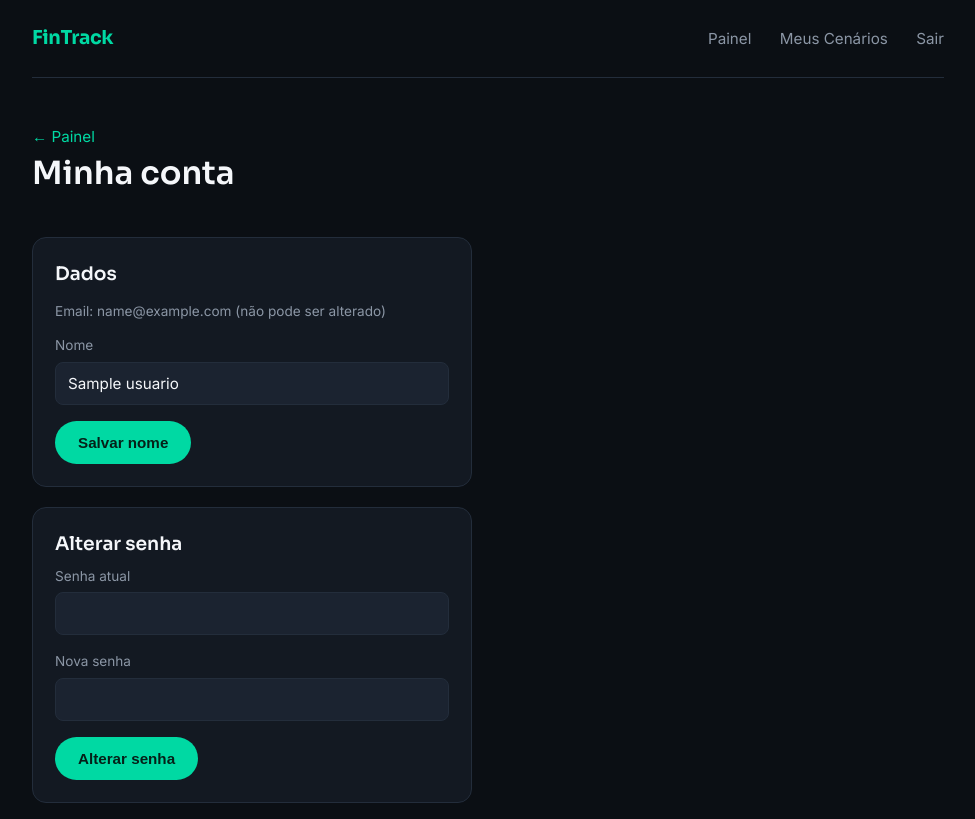
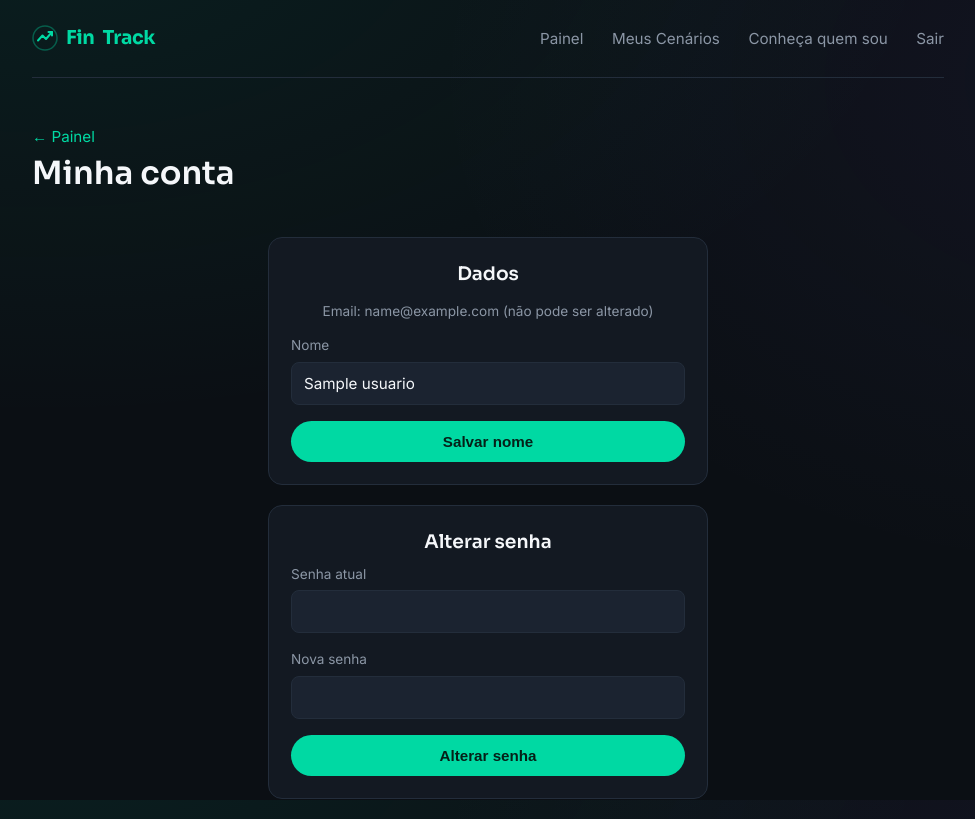
Before and after one commit to GustavoBitencourtLopes/FinTrack, a Flask app: page /conta in a window 1280 px wide. Shown: the whole page, without its empty margins (152-1127 px from the left). Run offline with Flask 3, Linux system fonts and the light colour scheme; a user stored in the database is signed in; tables that the repository leaves empty hold one stand-in row (values such as "Sample post").

Commit message:
salvar_9

```diff
--- a/app.py
+++ b/app.py
@@ -37,6 +37,11 @@ def get_cenario_do_usuario_ou_404(cenario_id):
 @app.route("/")
 def home():
     return render_template("home.html")
+
+
+@app.route("/sobre")
+def sobre():
+    return render_template("sobre.html")
 
 
 @app.route("/cadastro", methods=["GET", "POST"])
@@ -156,7 +161,19 @@ def recomendacoes():
 @login_required
 def ver_recomendacoes(cenario_id):
     cenario = get_cenario_do_usuario_ou_404(cenario_id)
-    return render_template("recomendacoes_detalhe.html", cenario=cenario)
+
+    # Agrupa os gastos por categoria (soma o valor de cada categoria),
+    # para alimentar o gráfico de pizza na tela.
+    por_categoria = {}
+    for t in cenario.transacoes:
+        por_categoria[t.categoria] = por_categoria.get(t.categoria, 0) + t.valor
+
+    return render_template(
+        "recomendacoes_detalhe.html",
+        cenario=cenario,
+        categorias_labels=list(por_categoria.keys()),
+        categorias_valores=list(por_categoria.values()),
+    )
 
 
 @app.route("/conta", methods=["GET", "POST"])
--- a/static/style.css
+++ b/static/style.css
@@ -17,7 +17,11 @@
 
 body {
     margin: 0;
-    background: var(--bg);
+    background:
+        radial-gradient(ellipse 900px 500px at 15% -10%, rgba(0, 217, 163, 0.08), transparent),
+        radial-gradient(ellipse 700px 500px at 100% 10%, rgba(124, 108, 246, 0.06), transparent),
+        var(--bg);
+    background-attachment: fixed;
     color: var(--text);
     font-family: 'Inter', system-ui, sans-serif;
     line-height: 1.5;
@@ -49,7 +53,16 @@ a:focus-visible, button:focus-visible, input:focus-visible {
     margin-bottom: 48px;
 }
 
-.brand { font-family: 'Sora', sans-serif; font-weight: 700; font-size: 1.2rem; letter-spacing: -0.02em; }
+.brand {
+    font-family: 'Sora', sans-serif;
+    font-weight: 700;
+    font-size: 1.2rem;
+    letter-spacing: -0.02em;
+    display: inline-flex;
+    align-items: center;
+    gap: 8px;
+}
+.brand-mark { flex-shrink: 0; }
 .brand span { color: var(--accent); }
 
 .nav-links a { color: var(--text-muted); margin-left: 24px; font-size: 0.95rem; }
@@ -201,6 +214,16 @@ a:focus-visible, button:focus-visible, input:focus-visible {
 
 .form-card { margin-top: 24px; }
 
+.narrow-center {
+    max-width: 440px;
+    margin: 0 auto 20px;
+}
+.narrow-center h1, .narrow-center h3 { text-align: center; }
+.narrow-center .subtitle, .narrow-center p.hint { text-align: center; }
+
+.chart-card canvas { max-height: 260px; }
+.chart-card h3 { margin-bottom: 16px; }
+
 @media (max-width: 640px) {
     .features { grid-template-columns: 1fr; }
     .grid { grid-template-columns: 1fr; }
--- a/templates/base.html
+++ b/templates/base.html
@@ -11,13 +11,22 @@
 <body>
     <div class="page">
         <nav class="nav">
-            <a href="/" class="brand">Fin<span>Track</span></a>
+            <a href="/" class="brand">
+                <svg class="brand-mark" width="26" height="26" viewBox="0 0 26 26" fill="none" xmlns="http://www.w3.org/2000/svg">
+                    <circle cx="13" cy="13" r="12" stroke="var(--accent)" stroke-width="1.5" opacity="0.35"/>
+                    <path d="M6 15.5L10.5 10.5L14 14L20 7" stroke="var(--accent)" stroke-width="2" stroke-linecap="round" stroke-linejoin="round"/>
+                    <path d="M16.5 7H20V10.5" stroke="var(--accent)" stroke-width="2" stroke-linecap="round" stroke-linejoin="round"/>
+                </svg>
+                Fin<span>Track</span>
+            </a>
             <div class="nav-links">
                 {% if current_user.is_authenticated %}
                     <a href="/painel">Painel</a>
                     <a href="/cenarios">Meus Cenários</a>
+                    <a href="/sobre">Conheça quem sou</a>
                     <a href="/logout">Sair</a>
                 {% else %}
+                    <a href="/sobre">Conheça quem sou</a>
                     <a href="/login">Entrar</a>
                     <a href="/cadastro">Criar conta</a>
                 {% endif %}
@@ -36,5 +45,6 @@
 
         {% block content %}{% endblock %}
     </div>
+    {% block scripts %}{% endblock %}
 </body>
 </html>
--- a/templates/conta.html
+++ b/templates/conta.html
@@ -9,9 +9,10 @@
     </div>
 </div>
 
-<div class="card" style="max-width: 440px; margin-bottom: 20px;">
+<div class="narrow-center">
+    <div class="card" style="margin-bottom: 20px;">
         <h3>Dados</h3>
-    <p style="color: var(--text-muted); font-size: 0.85rem;">Email: {{ current_user.email }} (não pode ser alterado)</p>
+        <p class="hint" style="color: var(--text-muted); font-size: 0.85rem;">Email: {{ current_user.email }} (não pode ser alterado)</p>
 
         <form method="POST">
             <input type="hidden" name="acao" value="atualizar_nome">
@@ -19,11 +20,11 @@
                 <label for="nome">Nome</label>
                 <input type="text" id="nome" name="nome" value="{{ current_user.nome }}" required>
             </div>
-        <button type="submit" class="btn btn-primary">Salvar nome</button>
+            <button type="submit" class="btn btn-primary btn-block">Salvar nome</button>
         </form>
     </div>
 
-<div class="card" style="max-width: 440px;">
+    <div class="card">
         <h3>Alterar senha</h3>
         <form method="POST">
             <input type="hidden" name="acao" value="trocar_senha">
@@ -35,8 +36,9 @@
                 <label for="nova_senha">Nova senha</label>
                 <input type="password" id="nova_senha" name="nova_senha" required>
             </div>
-        <button type="submit" class="btn btn-primary">Alterar senha</button>
+            <button type="submit" class="btn btn-primary btn-block">Alterar senha</button>
         </form>
+    </div>
 </div>
 
 {% endblock %}
```
Also changed, not shown: templates/recomendacoes.html (+7 -1 lines), templates/recomendacoes_detalhe.html (+83 -0 lines), templates/sobre.html (added, +23 -0 lines). Lines whose indentation alone changed are shown as unchanged.
